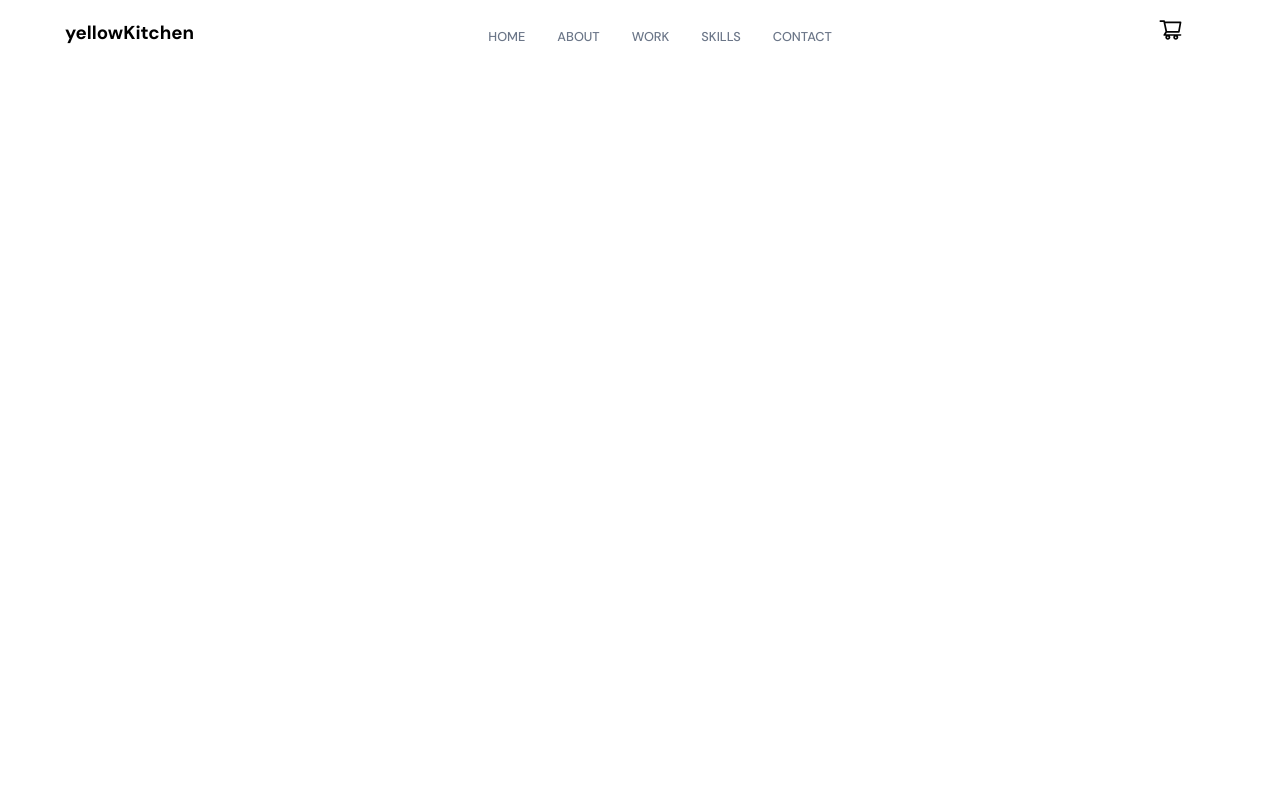
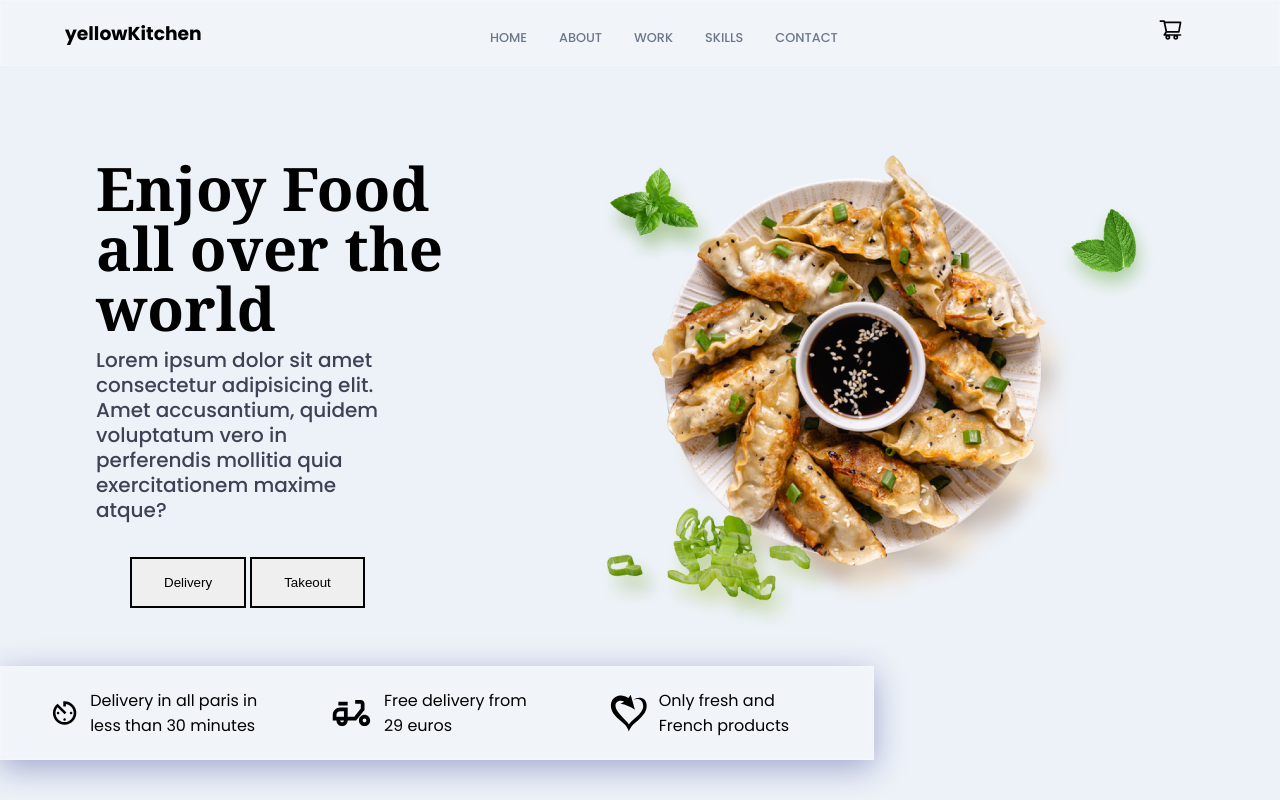
Before and after one commit to mehedi008h/food-delivery, a React (Create React App) app: page / in a window 1280 px wide. Built offline with nearby package versions, Linux system fonts and the light colour scheme.

Commit message:
design banner

```diff
--- a/src/App.js
+++ b/src/App.js
@@ -1,10 +1,12 @@
 import "./App.scss";
 import Header from "./components/header/Header";
+import Banner from "./container/banner/Banner";
 
 function App() {
   return (
     <div className="app">
       <Header />
+      <Banner />
     </div>
   );
 }
--- a/src/App.scss
+++ b/src/App.scss
@@ -1,6 +1,6 @@
 .app {
   background-color: var(--primary-color);
-  font-family: var(--font-base);
+  font-family: var(--font-poppins);
 }
 
 .app__whitebg {
--- /dev/null
+++ b/src/container/banner/Banner.jsx
@@ -0,0 +1,46 @@
+import React from "react";
+import { MdAvTimer, MdOutlineDeliveryDining } from "react-icons/md";
+import { GiSelfLove } from "react-icons/gi";
+
+import banner_img from "../../assets/banner-img.png";
+import "./Banner.scss";
+
+const Banner = () => {
+  return (
+    <div className="app__header">
+      <div className="banner_container">
+        <div>
+          <h1>Enjoy Food all over the world</h1>
+          <p>
+            Lorem ipsum dolor sit amet consectetur adipisicing elit. Amet
+            accusantium, quidem voluptatum vero in perferendis mollitia quia
+            exercitationem maxime atque?
+          </p>
+          <div className="button">
+            <button>Delivery</button>
+            <button>Takeout</button>
+          </div>
+        </div>
+        <div>
+          <img src={banner_img} alt="" />
+        </div>
+      </div>
+      <div className="service">
+        <div>
+          <MdAvTimer size={60} />
+          <p>Delivery in all paris in less than 30 minutes</p>
+        </div>
+        <div>
+          <MdOutlineDeliveryDining size={60} />
+          <p>Free delivery from 29 euros</p>
+        </div>
+        <div>
+          <GiSelfLove size={60} />
+          <p>Only fresh and French products</p>
+        </div>
+      </div>
+    </div>
+  );
+};
+
+export default Banner;
--- /dev/null
+++ b/src/container/banner/Banner.scss
@@ -0,0 +1,88 @@
+.app__header {
+  height: 100vh;
+  display: flex;
+  flex-direction: column;
+  align-items: center;
+  justify-content: center;
+  position: relative;
+
+  @media screen and (min-width: 2000px) {
+    padding-top: 8rem;
+  }
+
+  @media screen and (max-width: 1200px) {
+    flex-direction: column;
+  }
+
+  @media screen and (max-width: 450px) {
+    padding: 6rem 1rem 2rem;
+  }
+}
+.banner_container {
+  display: flex;
+  align-items: center;
+  justify-content: space-between;
+  padding: 0 4rem;
+  div {
+    margin: 2rem;
+    h1 {
+      font-family: var(--font-noto);
+      font-weight: 700;
+      font-size: 60px;
+      line-height: 60px;
+    }
+    p {
+      font-family: var(--font-popinos);
+      font-weight: 500;
+      font-size: 20px;
+      line-height: 25px;
+      margin-top: 10px;
+      color: #3f4255;
+      width: 80%;
+    }
+    img {
+      height: 500px;
+      width: 100;
+      //   animation: spin 20s linear infinite;
+
+      //   @keyframes spin {
+      //     0% {
+      //       transform: rotate(0deg);
+      //     }
+      //     100% {
+      //       transform: rotate(360deg);
+      //     }
+      //   }
+    }
+  }
+}
+.button {
+  button {
+    border: 2px solid black;
+    padding: 1rem 2rem;
+    margin: 2px;
+  }
+}
+.service {
+  padding: 1rem 1rem;
+  background: rgba(255, 255, 255, 0.25);
+  // box-shadow: 0 8px 32px 0 rgba( 31, 38, 135, 0.37 );
+  backdrop-filter: blur(4px);
+  -webkit-backdrop-filter: blur(4px);
+  border: 1px solid rgba(255, 255, 255, 0.18);
+  display: grid;
+  grid-template-columns: repeat(3, 280px);
+  position: absolute;
+  left: 0%;
+  bottom: 5%;
+  box-shadow: 0 8px 32px 0 rgba(31, 38, 135, 0.37);
+  div {
+    display: flex;
+    align-items: center;
+    margin: 0 2rem;
+
+    p {
+      margin-left: 10px;
+    }
+  }
+}
--- a/src/index.css
+++ b/src/index.css
@@ -1,7 +1,11 @@
-@import url("https://fonts.googleapis.com/css2?family=DM+Sans:wght@400;500;700&display=swap");
+@import url("https://fonts.googleapis.com/css2?family=Lato:wght@400;700&family=Noto+Serif:wght@400;700&family=Open+Sans:wght@400;700&family=Poppins:wght@400;500;600;700&family=Roboto:wght@400;500;700&display=swap");
 
 :root {
-  --font-base: "DM Sans", sans-serif;
+  --font-poppins: "Poppins", sans-serif;
+  --font-lato: "Lato", sans-serif;
+  --font-open: "Open Sans", sans-serif;
+  --font-roboto: "Roboto", sans-serif;
+  --font-noto: "Noto Serif", serif;
 
   --primary-color: #edf2f8;
   --secondary-color: #313bac;
```
Also changed, not shown: src/assets/banner-img.png (added).
